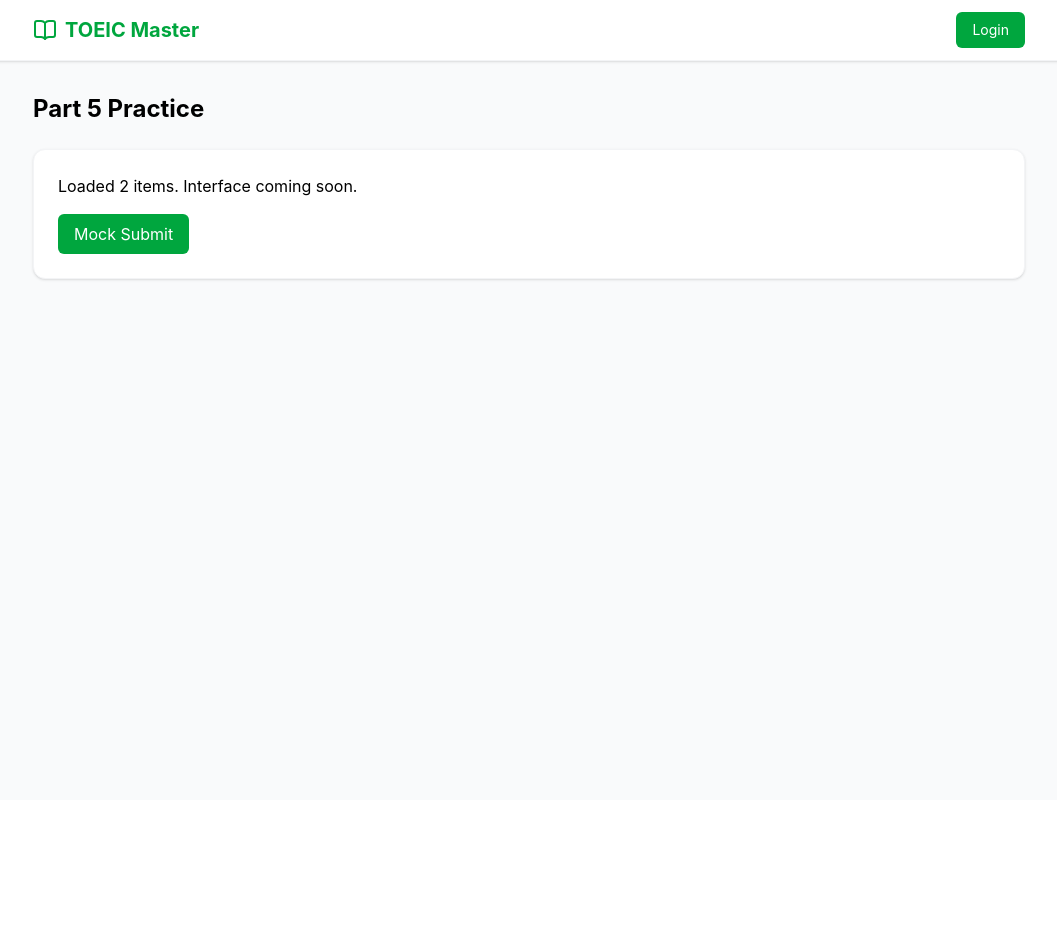
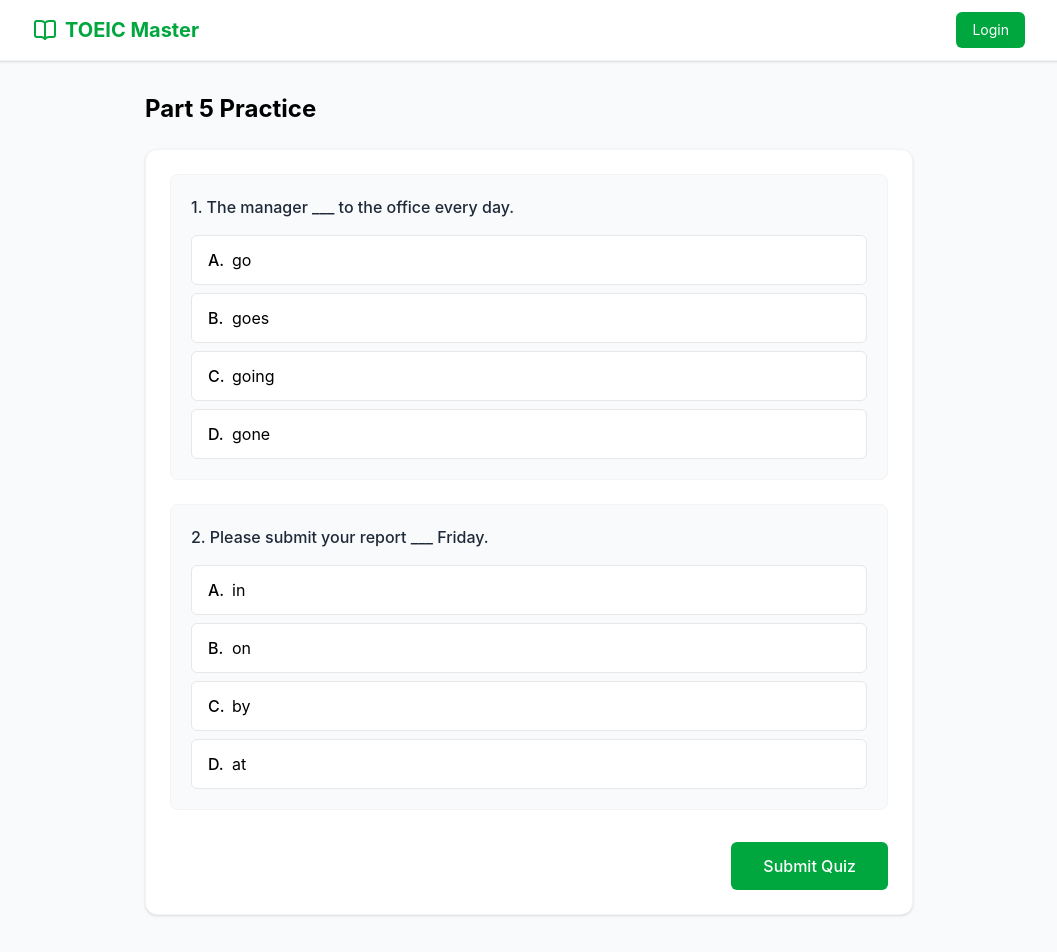
Before and after one commit to minhduc080204/toiec-test, a React (Vite) app: page /practice/part5 in a window 1280 px wide. Shown: the top 952 px of the page, without its empty margins (111-1168 px from the left). Before the commit the page ends 800 px from the top, so only its background shows below. Built offline with nearby package versions, Linux system fonts and the light colour scheme.

Commit message:
feat: complete practice rendering and submission

```diff
--- a/src/pages/Practice.tsx
+++ b/src/pages/Practice.tsx
@@ -1,11 +1,13 @@
 import { useEffect, useState } from 'react';
 import { useParams, useNavigate } from 'react-router';
 import { useQuizStore } from '../store/quizStore';
+import { QuestionCard } from '../components/quiz/QuestionCard';
+import { Question, PassageQuestion } from '../types';
 
 export const Practice = () => {
   const { part } = useParams<{ part: string }>();
   const navigate = useNavigate();
-  const startQuiz = useQuizStore((state) => state.startQuiz);
+  const { startQuiz, submitQuiz, userAnswers } = useQuizStore();
   const [data, setData] = useState<any[]>([]);
 
   useEffect(() => {
@@ -13,32 +15,62 @@ export const Practice = () => {
       navigate('/');
       return;
     }
-
     startQuiz(part);
-
-    // Dynamic import for JSON files based on route
     import(`../data/${part}.json`)
-      .then((module) => {
-        setData(module.default);
-      })
-      .catch((err) => {
-        console.error('Failed to load practice data', err);
-      });
+      .then((module) => setData(module.default))
+      .catch((err) => console.error('Data load error', err));
   }, [part, navigate, startQuiz]);
 
-  if (data.length === 0) return <div className="text-center py-12">Loading questions...</div>;
+  const calculateScore = () => {
+    let totalCorrect = 0;
+    if (part === 'part5') {
+      data.forEach((q: Question) => {
+        if (userAnswers[q.id] === q.correctAnswer) totalCorrect++;
+      });
+    } else {
+      data.forEach((p: PassageQuestion) => {
+        p.questions.forEach((q: Question) => {
+          if (userAnswers[q.id] === q.correctAnswer) totalCorrect++;
+        });
+      });
+    }
+    return totalCorrect;
+  };
+
+  const handleSubmit = () => {
+    const score = calculateScore();
+    submitQuiz(score);
+    navigate('/result', { state: { data } });
+  };
+
+  if (data.length === 0) return <div className="text-center py-12">Loading...</div>;
 
   return (
-    <div>
+    <div className="max-w-3xl mx-auto pb-20">
       <h2 className="text-2xl font-bold mb-6 capitalize">{part?.replace('part', 'Part ')} Practice</h2>
+
       <div className="bg-white p-6 rounded-xl shadow-sm border border-gray-100">
-        <p>Loaded {data.length} items. Interface coming soon.</p>
-        <button
-          onClick={() => navigate('/result')}
-          className="mt-4 bg-green-600 text-white px-4 py-2 rounded-md hover:bg-green-700 transition"
-        >
-          Mock Submit
-        </button>
+        {part === 'part5' ? (
+          data.map((q: Question) => <QuestionCard key={q.id} question={q} />)
+        ) : (
+          data.map((item: PassageQuestion) => (
+            <div key={item.id} className="mb-10 pb-6 border-b border-gray-200">
+              <div className="bg-gray-100 p-4 rounded-md mb-6 whitespace-pre-wrap font-serif text-sm">
+                {item.passage}
+              </div>
+              {item.questions.map((q) => <QuestionCard key={q.id} question={q} />)}
+            </div>
+          ))
+        )}
+
+        <div className="mt-8 flex justify-end">
+          <button
+            onClick={handleSubmit}
+            className="bg-green-600 text-white font-medium px-8 py-3 rounded-md hover:bg-green-700 transition"
+          >
+            Submit Quiz
+          </button>
+        </div>
       </div>
     </div>
   );
```
